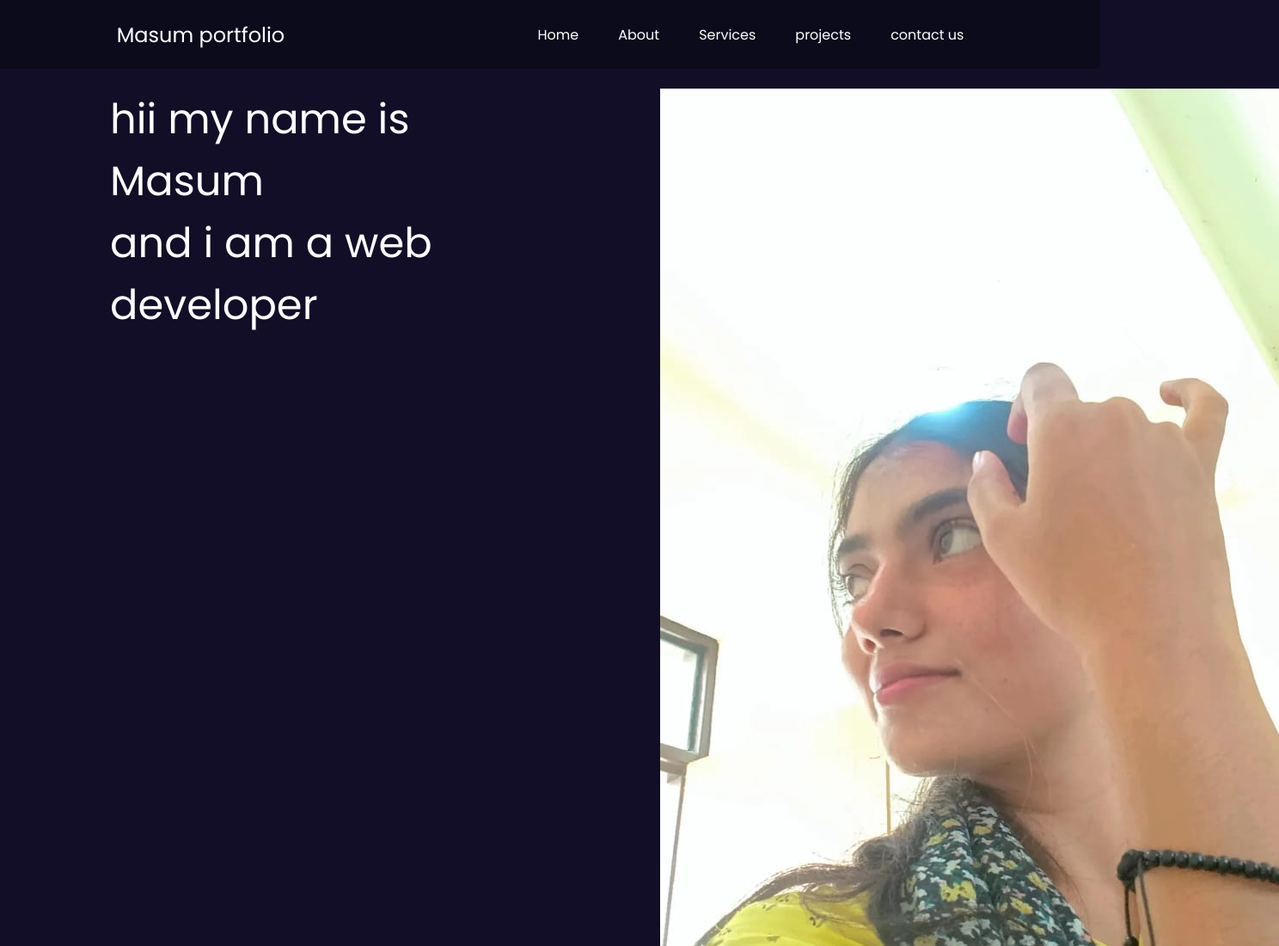
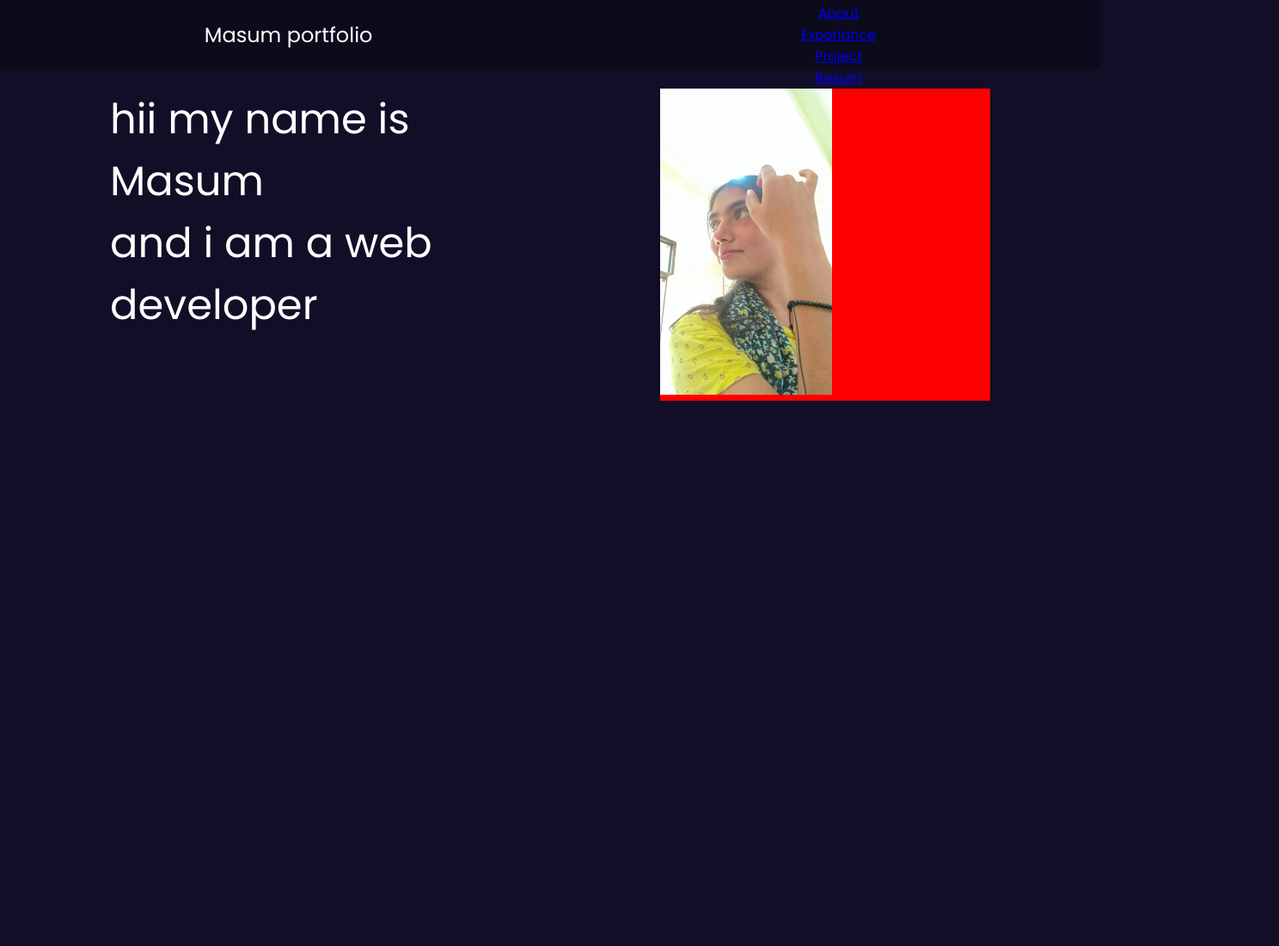
Before and after one commit to Masumpate/first-clone-, a plain HTML site: page index.html in a window 1280 px wide. Shown: the top 1100 px of the page at 86% size, 1488 px wide, since content can reach past the window. After the commit the page ends 800 px from the top, so only its background shows below. Drawn offline with Linux system fonts and the light colour scheme.

Commit message:
Update index.html

```diff
--- a/index.html
+++ b/index.html
@@ -30,12 +30,12 @@
             background-color: rgb(11, 11, 28);
         }
 
-        nav ul {
+        nav a {
             display: flex;
             justify-content: center;
         }
 
-        nav ul li {
+        nav a {
             list-style: none;
             margin: 0 23px;
         }
@@ -69,6 +69,11 @@
         .rightsection {
             background-color: red;
         }
+        img{
+            width:200px ;
+        hight:100px;
+            border-radus:50%;
+        }
     </style>
 </head>
 
@@ -77,15 +82,14 @@
         <nav>
             <div class="left"> Masum portfolio </div>
             <div class="right">
-                <ul>
-                    <li> Home </li>
-                    <li> About </li>
-                    <li> Services </li>
-                    <li> projects </li>
-                    <li>contact us</li>
+
+                    <a href="Home" > Home</a>
+                <a href="About" >About</a>
+                <a href="Experiance" > Experiance</a>
+                <a href="Project" >Project</a>
+                <a href="Resum" > Resum</a>
 
 
-                </ul>
             </div>
         </nav>
     </header>
```
